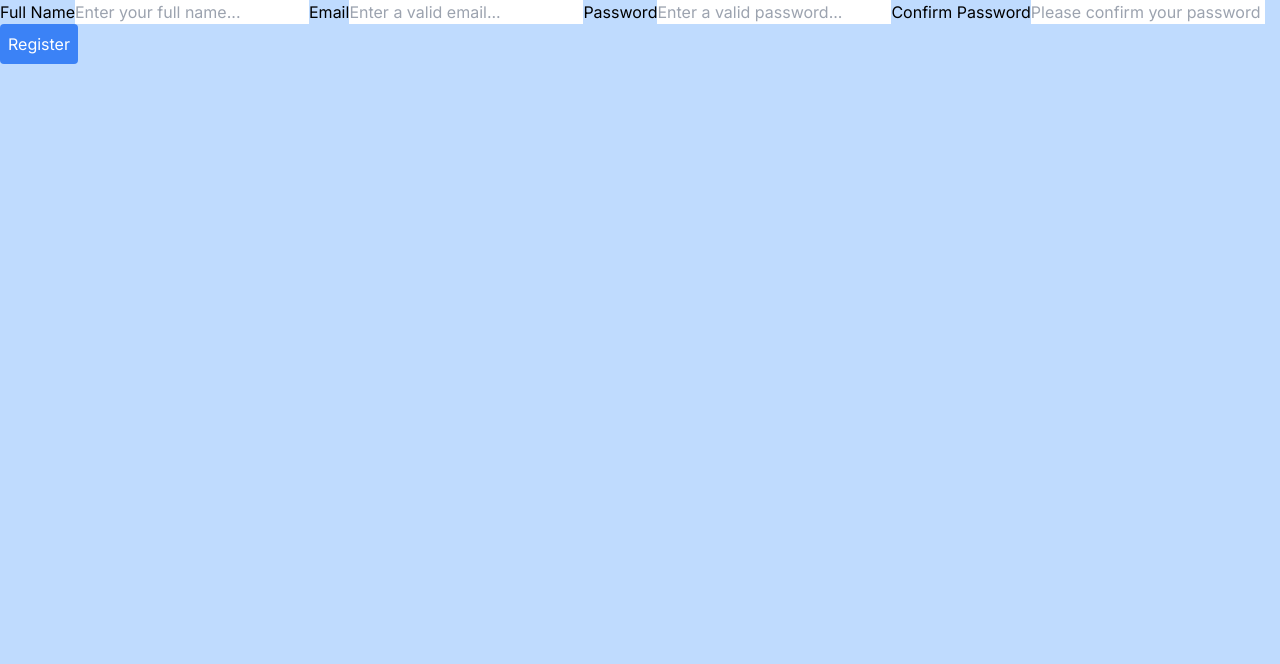
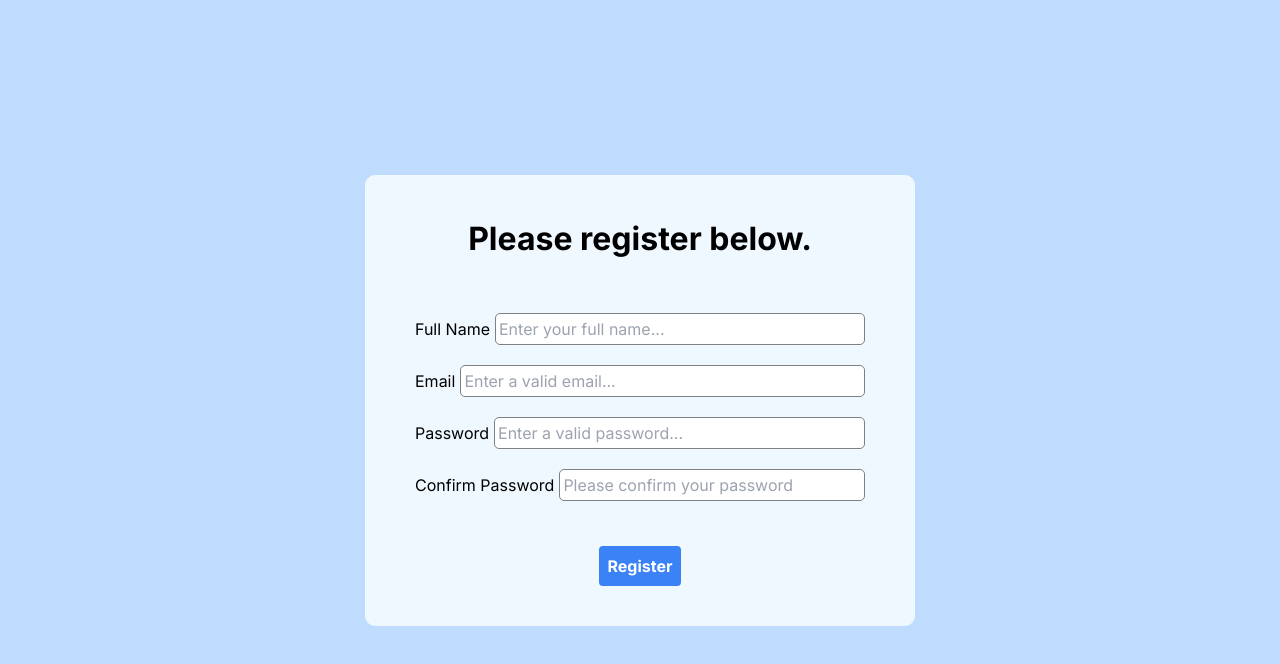
Before and after one commit to brunoFernandes21/books-app, a Next.js app: page /register in a window 1280 px wide. Shown: the top 664 px of the page. Built offline with nearby package versions, Linux system fonts and the light colour scheme.

Commit message:
Completed the Login functionality and logged in user Profile page. Created a Single Book page - user can add favourite books to the database.

```diff
--- a/app/context/User.jsx
+++ b/app/context/User.jsx
@@ -1,11 +1,9 @@
-"use client"
+"use client";
 import { createContext, useState } from "react";
 
 export const UserContext = createContext();
 
 export const UserProvider = (props) => {
-    const [user, setUser] = useState(localStorage.getItem("user"));
-    return <UserContext.Provider value={{ user, setUser }}>
-        {props.children}
-        </UserContext.Provider>;
+    const [user, setUser] = useState(JSON.parse(localStorage.getItem("user")));
+    return <UserContext.Provider value={{ user, setUser }}>{props.children}</UserContext.Provider>;
 };
--- a/app/globals.css
+++ b/app/globals.css
@@ -1,6 +1,8 @@
 @tailwind base;
 @tailwind components;
 @tailwind utilities;
+
+/* LOGIN and REGISTER FORMS */
 
 .form-container {
     display: flex;
@@ -10,29 +12,30 @@
     height: 100vh;
 }
 
-h2 {
+.form-title {
     font-size: 2rem;
     font-weight: bold;
     align-self: center;
-    margin-bottom: 20px;
+    margin-bottom: 50px;
+    text-align: center;
 }
 
 .form {
     display: flex;
     flex-direction: column;
     width: 50%;
-    padding: 50px;
+    max-width: 550px;
+    padding: 40px 50px;
     background-color: aliceblue;
     border-radius: 10px;
 }
 
 .form input {
     border: 1px solid grey;
-    border-radius: 10px;
+    border-radius: 5px;
 }
 
 .form button {
-    width: 30%;
     align-self: center;
     margin-top: 25px;
     font-weight: bold;
@@ -41,11 +44,21 @@ h2 {
 .input-wrapper {
     display: flex;
     margin-bottom: 20px;
+    align-items: center;
 }
 
 .input-wrapper label {
     margin-right: 5px;
+    /* width: 20%; */
+    white-space: nowrap;
 }
+
+.input-wrapper input {
+    width: 100%;
+    padding: 3px;
+}
+
+/* SINGLE BOOK PAGE */
 
 .single-book-page {
     display: flex;
@@ -56,7 +69,8 @@ h2 {
 }
 
 .single-book-container {
-    width: 50%;
+    width: 80%;
+    max-width: 700px;
     border: 1px solid black;
     border-radius: 20px;
     background-color: white;
@@ -69,3 +83,45 @@ h3 {
     size: 2em;
     font-weight: 600;
 }
+
+.book-img {
+    width: 50%;
+}
+
+.single-book-info {
+    display: flex;
+    flex-direction: column;
+    width: 50%;
+}
+
+.button-container {
+    display: flex;
+    flex-direction: column;
+    align-items: center;
+    margin-top: 20px;
+}
+
+.button-container button {
+    border: 1px solid grey;
+    padding: 5px 10px;
+    background-color: #dffeff;
+    border-radius: 5px;
+    margin-bottom: 10px;
+    width: 60%;
+}
+
+/* PROFILE PAGE */
+
+.profile-page {
+    height: 100vh;
+    display: flex;
+    flex-direction: column;
+    align-items: center;
+}
+
+.profile-welcome {
+    font-size: 2rem;
+    font-weight: bold;
+    margin: 50px;
+    text-align: center;
+}
--- a/app/login/page.jsx
+++ b/app/login/page.jsx
@@ -1,9 +1,11 @@
 "use client";
 import { useState, useContext } from "react";
-import app from "../firebase/config";
+import { app } from "../firebase/config";
 import { getAuth, signInWithEmailAndPassword } from "firebase/auth";
+import { doc, getDoc } from "firebase/firestore";
+import { db } from "../firebase/config";
 import { useRouter } from "next/navigation";
-import { UserContext } from '../context/User';
+import { UserContext } from "../context/User";
 
 const auth = getAuth(app);
 
@@ -12,13 +14,9 @@ const LoginPage = () => {
     const [isError, setIsError] = useState(null);
     const [loginData, setLoginData] = useState({
         email: "",
-        password: ""
+        password: "",
     });
-    const {user, setUser} = useContext(UserContext)
-
-    // const storeUser = ({userID}) => {
-    //     localStorage.setItem('user', userID)
-    //   }
+    const { user, setUser } = useContext(UserContext);
 
     const handleChange = (event) => {
         setLoginData((previousData) => {
@@ -32,11 +30,25 @@ const LoginPage = () => {
         event.preventDefault();
         setIsError(null);
         try {
-            const response = await signInWithEmailAndPassword(auth, loginData.email, loginData.password);
-            const userID = response.user.reloadUserInfo.localId
-            localStorage.setItem('user', userID)
-            console.log(userID)
-            setUser(localStorage.getItem("user"))
+            const responseFromLogin = await signInWithEmailAndPassword(auth, loginData.email, loginData.password);
+
+            const userID = responseFromLogin.user.reloadUserInfo.localId;
+
+            const docRef = doc(db, "userData", userID);
+            const responseWithSingleUser = await getDoc(docRef);
+
+            if (!responseWithSingleUser.exists()) {
+                console.error("Unable to get user details for " + userID);
+                return;
+            }
+            const singleUserData = responseWithSingleUser.data();
+
+            console.log("singleUserData", singleUserData);
+
+            localStorage.setItem("user", JSON.stringify(singleUserData));
+
+            setUser(singleUserData);
+
             router.push("/profile");
         } catch (error) {
             setIsError(error.message);
@@ -46,7 +58,7 @@ const LoginPage = () => {
     return (
         <div className="form-container">
             <form className="form" onSubmit={handleSubmit}>
-                <h2>Please log in below.</h2>
+                <h2 className="form-title">Please log in below.</h2>
 
                 <div className="input-wrapper">
                     <label htmlFor="email">Email</label>
--- a/app/profile/page.jsx
+++ b/app/profile/page.jsx
@@ -1,72 +1,18 @@
-"use client"
-import React, { useContext, useState, useEffect } from 'react'
-import app from '../firebase/config'
-import { db } from '../firebase/config'
-import { collection, getDocs } from "firebase/firestore";
-import { UserContext } from '../context/User';
+"use client";
+import React, { useContext } from "react";
+
+import { UserContext } from "../context/User";
 
 function Profile() {
-  const [userData, setUserData] = useState([])
-  const { user } = useContext(UserContext)
-  const [isLoading, setIsLoading] = useState(true)
-  const [loggedInUser, setLoggedInUser] = useState({})
+    const { user, setUser } = useContext(UserContext);
 
-  console.log("User Data from state", userData)
+    // console.log("user from CONTEXT: ", user);
 
-  // const findUser = () => {
-  //   // console.log(userData)
-  //   const filteredUser = userData.filter((userObject)=> {
-  //     return userObject.user.userID === user
-  //   })
-  //   // console.log("Filtered User", filteredUser[0].user)
-  //   setLoggedInUser(filteredUser[0].user)
-  // }
-
-  const getUserData = async () => {
-    try {
-        const response = await getDocs(collection(db, "userData"));
-        response.forEach((doc) => {
-            setUserData((currentData) => {
-                return [
-                    ...currentData,
-                    {
-                        user: doc.data(),
-                    },
-                ];
-
-            });
-        });
-        setIsLoading(false)
-        const filteredUser = userData.filter((userObject)=> {
-          return userObject.user.userID === user
-        })
-        // console.log("Filtered User", filteredUser[0].user)
-        setLoggedInUser(filteredUser[0].user)
-    } catch (error) {
-        console.log(error);
-}
-};
-
-  useEffect(()=> {
-    setIsLoading(true)
-    getUserData()
-  }, [])
-
-
-if (isLoading) {
-  return <p> User Data Loading... </p>
-} else {
-  return (
-    <div>
-      <p>You are successfully logged in</p>
-      <p>Current user: {localStorage.getItem("user")}</p>
-      <p>User from context: {user}</p>
-      <p>Welcome {loggedInUser.fullName} !</p>
-    </div>
-
-  )
+    return (
+        <div className="profile-page">
+            <h2 className="profile-welcome">Welcome, {user.fullName}!</h2>
+        </div>
+    );
 }
 
-}
-
-export default Profile
+export default Profile;
--- a/app/register/page.jsx
+++ b/app/register/page.jsx
@@ -1,9 +1,9 @@
 "use client";
 import { useState } from "react";
-import app from "../firebase/config";
+import { app } from "../firebase/config";
 import { createUserWithEmailAndPassword, getAuth } from "firebase/auth";
 import { useRouter } from "next/navigation";
-import { collection, addDoc } from "firebase/firestore";
+import { setDoc, doc } from "firebase/firestore";
 import { db } from "../firebase/config";
 
 const auth = getAuth(app);
@@ -30,13 +30,14 @@ const RegisterPage = () => {
 
     const sendData = async (userID) => {
         try {
-            const response = await addDoc(collection(db, "userData"), {
+            const docRef = doc(db, "userData", userID);
+            const response = await setDoc(docRef, {
                 userID: userID,
                 fullName: formData.fullName,
                 favourites: [],
                 savedBooks: [],
                 readBooks: [],
-                currentlyReading: []
+                currentlyReading: [],
             });
             console.log("Response from send data function >>", response);
         } catch (e) {
@@ -52,8 +53,10 @@ const RegisterPage = () => {
         if (formData.password === formData.confirmPassword) {
             try {
                 const response = await createUserWithEmailAndPassword(auth, email, password);
-                console.log("user ID >>", response.user.reloadUserInfo.localId)
-                const userID = response.user.reloadUserInfo.localId
+                // console.log("user ID >>", response.user.reloadUserInfo.localId);
+
+                const userID = response.user.reloadUserInfo.localId;
+
                 sendData(userID);
                 router.push("/");
             } catch (error) {
@@ -63,7 +66,10 @@ const RegisterPage = () => {
     };
 
     return (
-        <form onSubmit={handleSubmit}>
+        <div className="form-container">
+            <form className="form" onSubmit={handleSubmit}>
+                <h2 className="form-title">Please register below.</h2>
+                <div className="input-wrapper">
                     <label htmlFor="fullName">Full Name</label>
                     <input
                         type="text"
@@ -74,7 +80,9 @@ const RegisterPage = () => {
                         onChange={handleChange}
                         required
                     />
+                </div>
 
+                <div className="input-wrapper">
                     <label htmlFor="email">Email</label>
                     <input
                         type="text"
@@ -85,7 +93,9 @@ const RegisterPage = () => {
                         onChange={handleChange}
                         required
                     />
+                </div>
 
+                <div className="input-wrapper">
                     <label htmlFor="password">Password</label>
                     <input
                         type="password"
@@ -96,7 +106,9 @@ const RegisterPage = () => {
                         onChange={handleChange}
                         required
                     />
+                </div>
 
+                <div className="input-wrapper">
                     <label htmlFor="confirmPassword">Confirm Password</label>
                     <input
                         type="password"
@@ -107,9 +119,11 @@ const RegisterPage = () => {
                         onChange={handleChange}
                         required
                     />
+                </div>
 
                 <button className="bg-blue-500 p-2 rounded text-white">Register</button>
             </form>
+        </div>
     );
 };
 
--- a/app/singlebook/page.jsx
+++ b/app/singlebook/page.jsx
@@ -1,78 +1,78 @@
-"use client"
-import { useEffect, useState, useContext } from 'react'
-import React from 'react'
-import axios from 'axios'
-import { UserContext } from '../context/User'
-import Link from 'next/link'
-import { doc, updateDoc} from "firebase/firestore";
-import { db } from "@/app/firebase/config"
+"use client";
+import { useEffect, useState, useContext } from "react";
+import React from "react";
+import axios from "axios";
+import { UserContext } from "../context/User";
+import Link from "next/link";
+import { doc, updateDoc } from "firebase/firestore";
+import { db } from "@/app/firebase/config";
 
 function SingleBookPage() {
+    const [singleBook, setSingleBook] = useState({});
+    const [loading, setLoading] = useState(true);
+    const { user, setUser } = useContext(UserContext);
 
-    const [singleBook, setSingleBook] = useState({})
-    const [loading, setLoading] = useState(true)
-    const {user, setUser} = useContext(UserContext)
-
-    const sampleBookID = "RJxWIQOvoZUC"
+    const sampleBookID = "RJxWIQOvoZUC";
 
     const getBookById = (sampleBookID) => {
-        return axios.get(`https://www.googleapis.com/books/v1/volumes/${sampleBookID}`)
-           .then((response) => {
+        return axios.get(`https://www.googleapis.com/books/v1/volumes/${sampleBookID}`).then((response) => {
             return response.data.volumeInfo;
-            })
-        }
+        });
+    };
 
     useEffect(() => {
-            setLoading(true)
+        setLoading(true);
         getBookById(sampleBookID)
-            .then(
-                (bookInfo) => {
-                    console.log("insideUseEffect >>", bookInfo)
-                    setSingleBook(bookInfo)
-                }
-            )
+            .then((bookInfo) => {
+                setSingleBook(bookInfo);
+            })
             .then(() => {
-                setLoading(false)
+                setLoading(false);
             })
             .catch((e) => {
-                console.log(e)
-            })
-    }, [])
+                console.log(e);
+            });
+    }, []);
 
     const addToFavourites = async () => {
-    const favouritesRef = await db.collection("userData").doc("cI9UPmPHhExpXzgaAgEM")
-        .update({
-            favorites: [sampleBookID]
-    // console.log(favouritesRef)
-   })
-}
+        const docRef = doc(db, "userData", user.userID);
+        const updateAction = await updateDoc(docRef, {
+            favorites: [sampleBookID],
+        });
+        console.log("Added to Favourites");
+    };
 
     if (loading) {
-    return <p>Loading...</p>
+        return <p>Loading...</p>;
     } else {
         return (
             <article className="single-book-page">
-        <p>Currently logged in as {user}</p>
+                <h3>Currently logged in as: {user.fullName}</h3>
+
                 <div className="single-book-container">
-            <img src={singleBook.imageLinks?.small}/>
+                    <img className="book-img" src={singleBook.imageLinks.small} alt="book cover" />
+
                     <div className="single-book-info">
                         <h3>{singleBook.title}</h3>
                         <p>Author: {singleBook.authors}</p>
                         <p>Description: {singleBook.description}</p>
-            <p>Published {singleBook.publishedDate}</p>
-            <div>
+                        <p>Published: {singleBook.publishedDate}</p>
+
+                        <div className="button-container">
                             <button onClick={addToFavourites}>Add to Favourites</button>
                             <button>Add to Current Reads</button>
                             <button>Save for Later</button>
                             <button>Mark as Read</button>
                         </div>
-            <Link href="/profile" className="bg-blue-500 p-2 rounded text-white"> Profile</Link>
+
+                        <Link href="/profile" className="bg-blue-500 p-2 rounded text-white">
+                            Go to Profile Page
+                        </Link>
                     </div>
                 </div>
-    </ article>
-  )
+            </article>
+        );
+    }
 }
 
-}
-
-export default SingleBookPage
+export default SingleBookPage;
```
Lines whose indentation alone changed are shown as unchanged.
